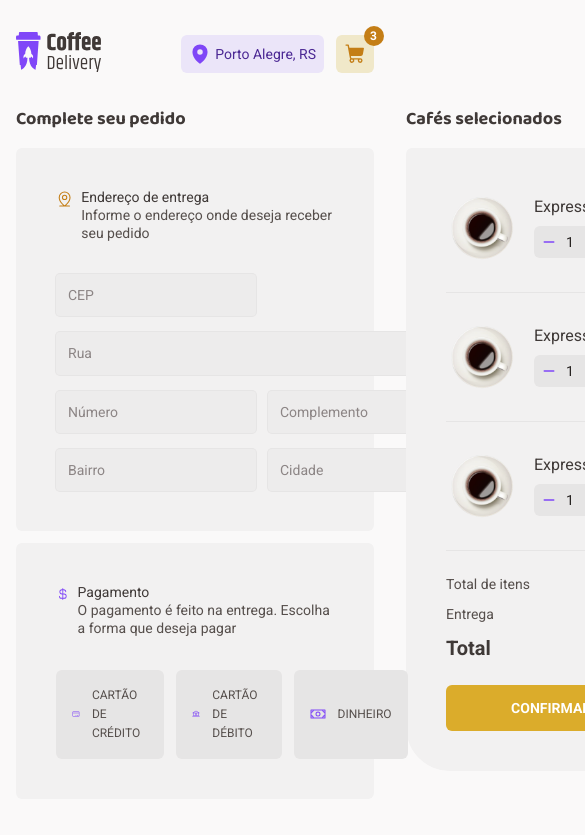
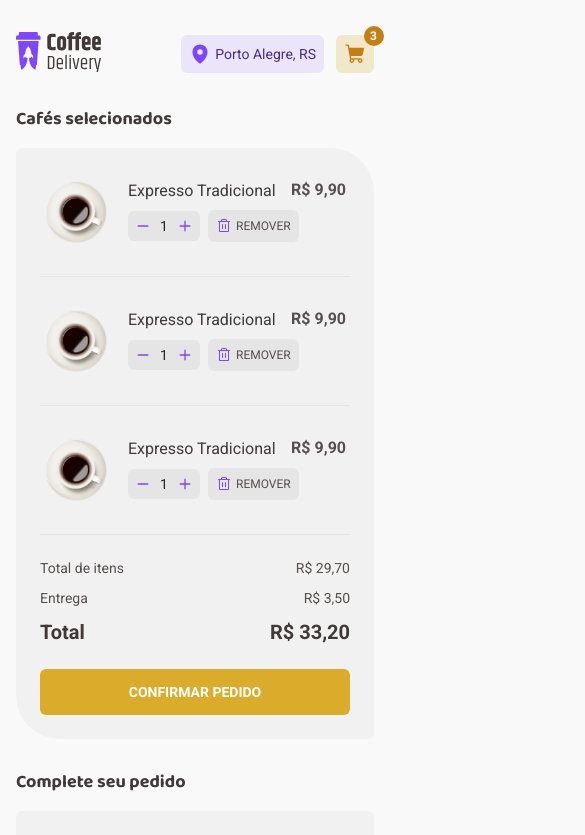
Before and after one commit to jordane-chaves/challenge-02-ignite-coffee-delivery, a React (Vite) app: page /checkout in a window 390 px wide. Shown: the top 835 px of the page, 585 px wide, since content can reach past the window. Built offline with nearby package versions, Linux system fonts and the light colour scheme.

Commit message:
refactor: add responsiveness to checkout page

```diff
--- a/src/components/coffee-card/styles.ts
+++ b/src/components/coffee-card/styles.ts
@@ -61,9 +61,8 @@ export const CardFooter = styled.div`
 export const CardActions = styled.div`
   display: flex;
   align-items: center;
+  flex-wrap: wrap;
   gap: 0.5rem;
-
-  height: 2.375rem;
 `
 
 const cardVariants = {
@@ -127,10 +126,6 @@ const cardVariants = {
     ${CardFooter} {
       margin-top: 0.5rem;
     }
-
-    ${CardActions} {
-      height: 2rem;
-    }
   `,
 }
 
--- a/src/components/payment-select/styles.ts
+++ b/src/components/payment-select/styles.ts
@@ -24,6 +24,8 @@ export const PaymentSelectContainer = styled.div`
     font-size: 0.75rem;
     line-height: 160%;
     text-transform: uppercase;
+
+    min-width: max-content;
   }
 
   input {
--- a/src/components/ui/input/styles.ts
+++ b/src/components/ui/input/styles.ts
@@ -21,6 +21,7 @@ export const InputContainer = styled.div`
     flex: 1;
 
     padding-block: 0.75rem;
+    width: 100%;
   }
 
   input::placeholder {
--- a/src/pages/checkout/styles.ts
+++ b/src/pages/checkout/styles.ts
@@ -9,6 +9,10 @@ export const CheckoutContainer = styled.main`
   h5 {
     margin-bottom: 1rem;
   }
+
+  @media (max-width: ${(props) => props.theme.screens.md}) {
+    flex-direction: column-reverse;
+  }
 `
 
 const SectionBase = styled.section`
@@ -18,6 +22,14 @@ const SectionBase = styled.section`
   flex-direction: column;
 
   padding: 2.5rem;
+
+  @media (max-width: ${(props) => props.theme.screens.lg}) {
+    padding: 2rem;
+  }
+
+  @media (max-width: ${(props) => props.theme.screens.md}) {
+    padding: 1.5rem;
+  }
 `
 
 export const FormContainer = styled.div`
@@ -83,12 +95,28 @@ export const AddressesFields = styled.div`
     grid-column-start: 2;
     grid-column-end: 4;
   }
+
+  div:has(input[name='city']) {
+    min-width: 7rem;
+  }
+
+  @media (max-width: ${(props) => props.theme.screens.md}) {
+    grid-template-columns: 1fr;
+
+    div {
+      grid-column: unset !important;
+    }
+  }
 `
 
 export const PaymentSelectContainer = styled.div`
   display: grid;
-  grid-template-columns: repeat(3, 1fr);
+  grid-template-columns: repeat(auto-fit, minmax(178px, 1fr));
   gap: 0.75rem;
+
+  @media (max-width: ${(props) => props.theme.screens.md}) {
+    grid-template-columns: 1fr;
+  }
 `
 
 export const SelectedCoffeesContainer = styled.div`
```
